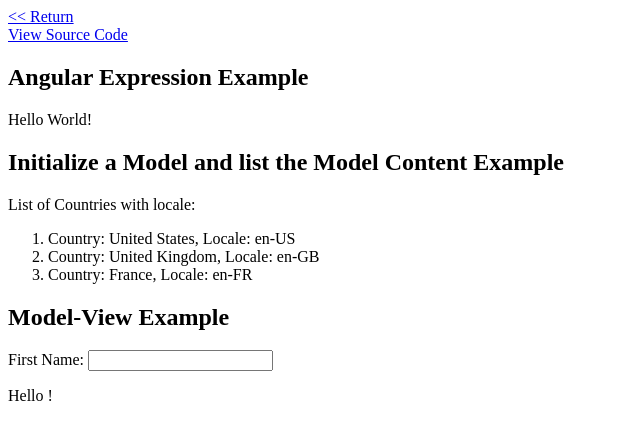
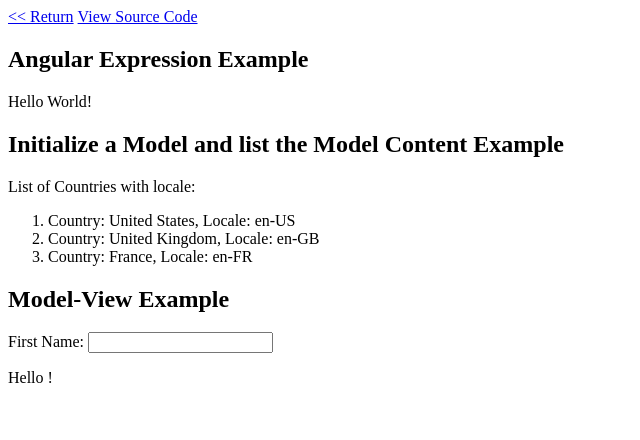
Before and after one commit to chiewenscot/chiewenweb, a plain HTML site: page angularjs1_example1.html in a window 1280 px wide. Shown: the whole page, without its empty margins (0-640 px from the left). Drawn offline with nearby package versions, Linux system fonts and the light colour scheme.

Commit message:
Update angularjs1_example1.html

```diff
--- a/angularjs1_example1.html
+++ b/angularjs1_example1.html
@@ -5,11 +5,10 @@
 </head>
 
 <body>
-	<a href="/chiewenweb"><< Return</a>
+	<a href="/chiewenweb"><< Return</a>&nbsp;<a href="https://raw.githubusercontent.com/chiewenscot/chiewenweb/gh-pages/angularjs1_example1.html">View Source Code</a>
 	<!-- myapp indexController-->
 	<div ng-app=""
 		ng-init="countries = [{locale:'en-US',name:'United States'}, {locale:'en-GB',name:'United Kingdom'}, {locale:'en-FR',name:'France'}]">
-		<a href="https://raw.githubusercontent.com/chiewenscot/chiewenweb/gh-pages/angularjs1_example1.html">View Source Code</a>
 		<h2>Angular Expression Example</h2>
 		<div>{{"Hello World!"}}</div>
 		<h2>Initialize a Model and list the Model Content Example</h2>
```
